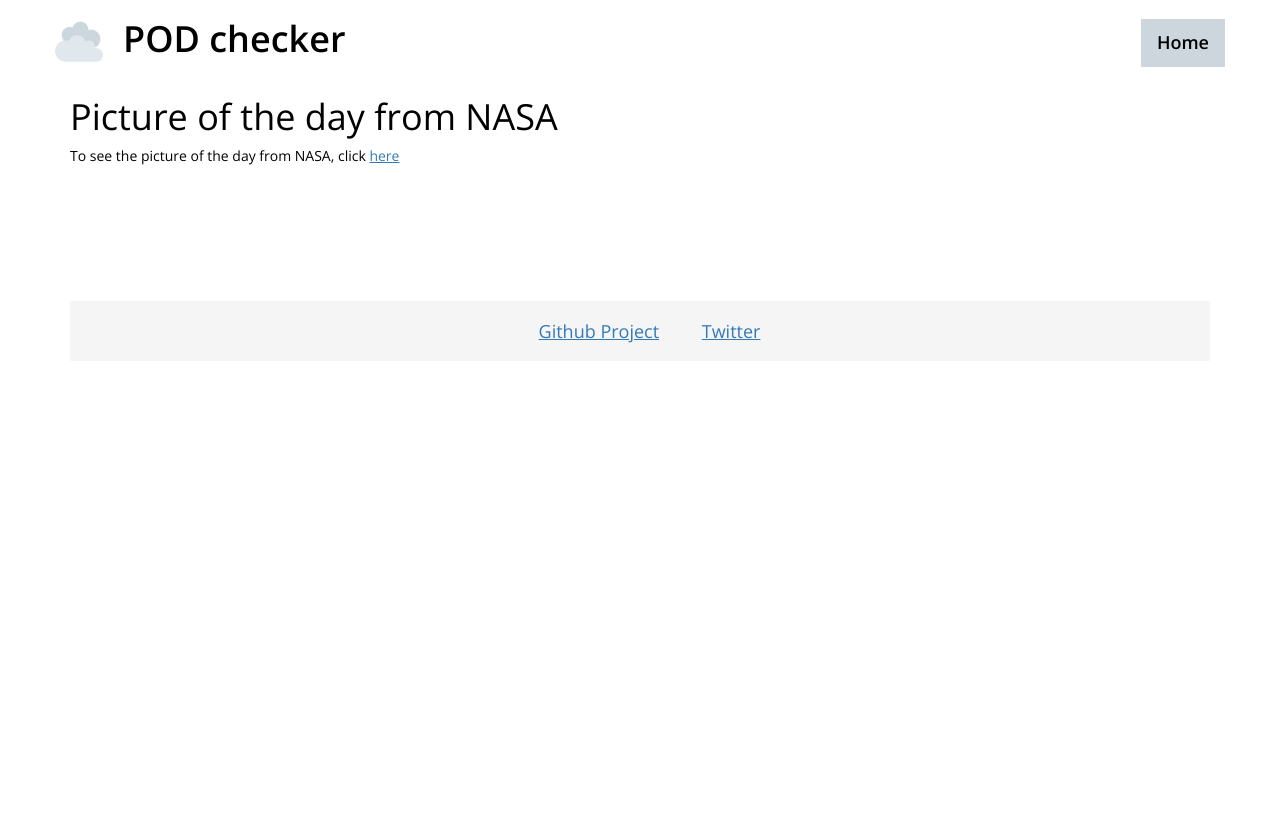
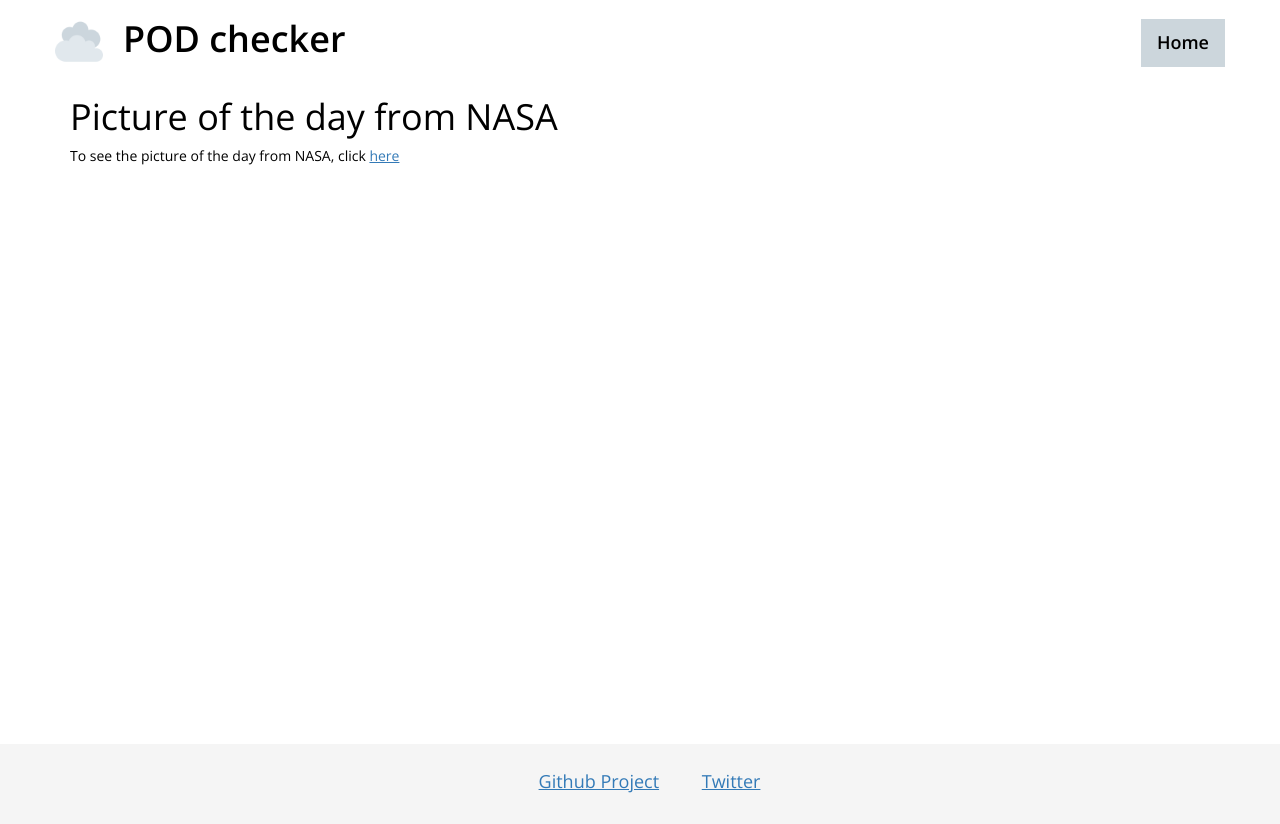
Before and after one commit to idjotherwise/fastnasa, a FastAPI app: page / in a window 1280 px wide. Shown: the part 26-850 px from the top of the page. Before the commit the page ends 369 px from the top, so only its background shows below. Run offline with FastAPI, Linux system fonts and the light colour scheme; some libraries are stand-ins or nearby versions; some web fonts are replaced.

Commit message:
🧹 Cleaned up the layout file so that the footer properly sticks to the bottom of the page, and the body of the page takes up 100vh.

```diff
--- a/static/css/theme.css
+++ b/static/css/theme.css
@@ -37,6 +37,7 @@ p {
 
 .starter-template {
     margin-top: 25px;
+    height: 100vh;
 }
 
 .starter-template .content {
@@ -57,24 +58,20 @@ p {
 }
 
 .starter-template .footer {
-  position: relative;
-  bottom: 0;
-  width: 100%;
+
+    width: 100%;
   /* Set the fixed height of the footer here */
-  height: 60px;
-  line-height: 60px; /* Vertically center the text there */
-  background-color: #f5f5f5;
+    height: 10vh;
+
+    background-color: whitesmoke;
+    text-align: center;
+
+
+
 }
 
 .starter-template .links {
-    margin-left: auto;
-    margin-right: auto;
-    width: 50%;
-    float: none;
-    right: 0;
-    bottom: 0;
-    margin-top: 125px;
-    text-align: center;
+    padding-top: 25px;
 }
 
 .navlist ul {
@@ -285,3 +282,12 @@ p {
     font-style: italic;
 
 }
+
+body {
+  min-height: 100vh;
+    padding: 0;
+}
+
+.container {
+    min-height: 90vh;
+}
--- a/templates/shared/layout.html
+++ b/templates/shared/layout.html
@@ -55,8 +55,10 @@
                 </div>
             </div>
         </div>
-        <div class="starter-template footer">
-            <div class="links">
+
+    </div>
+<div class="starter-template footer">
+            <div class="footer links">
                 <ul>
                     <li><i class="glyphicon glyphicon-cog icon-muted"></i><a
                             href="https://github.com/idjotherwise/fastnasa"
@@ -67,8 +69,8 @@
                 </ul>
             </div>
         </div>
-    </div>
 </div>
+
 
 </body>
 </html>
```
